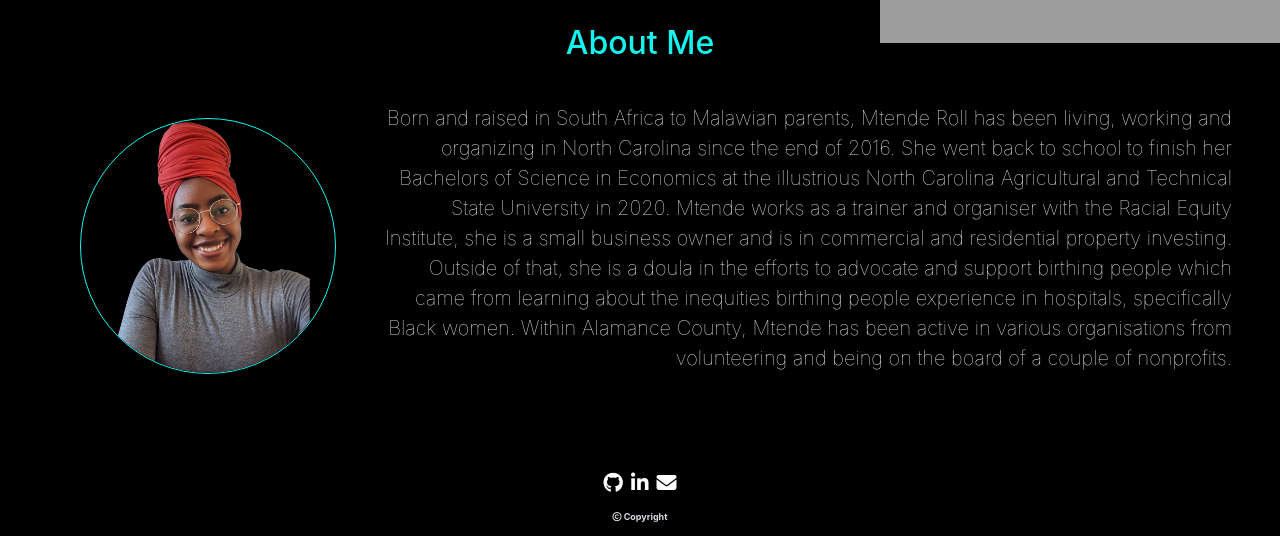
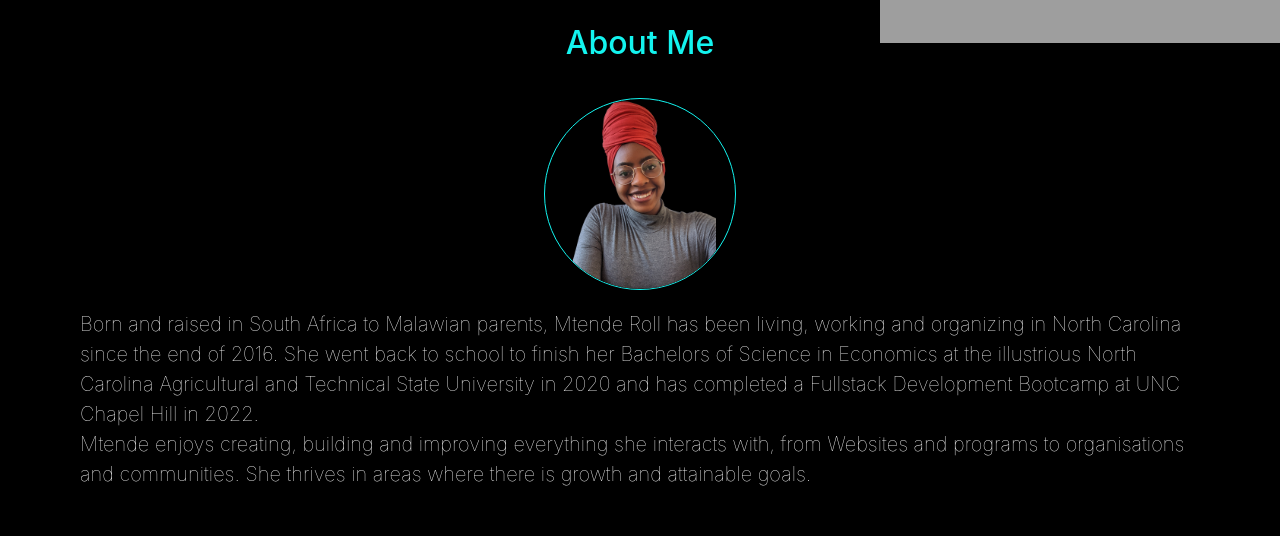
Before and after one commit to MtendeRoll/Mtende-Roll-Professional-Portfolio, a React (Create React App) app: page /about in a window 1280 px wide. Shown: the part 124-660 px from the top of the page. Built offline with nearby package versions, Linux system fonts and the light colour scheme; grey boxes are pictures that could not be loaded.

Commit message:
updated portfolio

```diff
--- a/src/pages/About/index.js
+++ b/src/pages/About/index.js
@@ -8,9 +8,13 @@ function About(props) {
       <div className="about-title">
         <h1>About Me</h1>
       </div>
-      <div className="d-flex flex-md-nowrap flex-sm-wrap">
-        <img className="my-5 mx-5 align-self-center" src={pic} alt="Mtende Roll smiling with a red headwrap and grey long sleeve shirt" style={{ height: "40%" }} id="about-img"></img>
-        <p id="about-text">Born and raised in South Africa to Malawian parents, Mtende Roll has been living, working and organizing in North Carolina since the end of 2016. She went back to school to finish her Bachelors of Science in Economics at the illustrious North Carolina Agricultural and Technical State University in 2020. Mtende works as a trainer and organiser with the Racial Equity Institute, she is a small business owner and is in commercial and residential property investing. Outside of that, she is a doula in the efforts to advocate and support birthing people which came from learning about the inequities birthing people experience in hospitals, specifically Black women. Within Alamance County, Mtende has been active in various organisations from volunteering and being on the board of a couple of nonprofits.</p>
+      <div className="about-body">
+        <img className="about-img" src={pic} alt="Mtende Roll smiling with a red headwrap and grey long sleeve shirt" style={{ height: "40%" }}></img>
+        <p className="about-text">
+          Born and raised in South Africa to Malawian parents, Mtende Roll has been living, working and organizing in North Carolina since the end of 2016. She went back to school to finish her Bachelors of Science in Economics at the illustrious North Carolina Agricultural and Technical State University in 2020 and has completed a Fullstack Development Bootcamp at UNC Chapel Hill in 2022.
+          <br />
+          Mtende enjoys creating, building and improving everything she interacts with, from Websites and programs to organisations and communities. She thrives in areas where there is growth and attainable goals.
+        </p>
       </div>
     </section>
   );
--- a/src/pages/About/style.css
+++ b/src/pages/About/style.css
@@ -2,24 +2,27 @@
   margin: 2rem;
 }
 
+.about-body {
+  margin: 2rem;
+  text-align: center;
+}
 .about-title h1 {
   margin-top: 2rem;
   text-align: center;
   color: #13f4ef;
   font-size: 2rem;
 }
-#about-img {
-  width: 20vw;
+.about-img {
+  width: 15vw;
   height: auto;
-  float: left;
   border-radius: 50%;
   border: 0.1rem solid #13f4ef;
-  margin-right: 0.2rem;
+  margin: 0.2rem;
 }
 
-#about-text {
-  text-align: right;
-  margin-right: 1rem;
+.about-text {
+  text-align: left;
+  margin: 1rem;
   align-self: center;
   font-weight: lighter;
   font-size: 1.25em;
```
